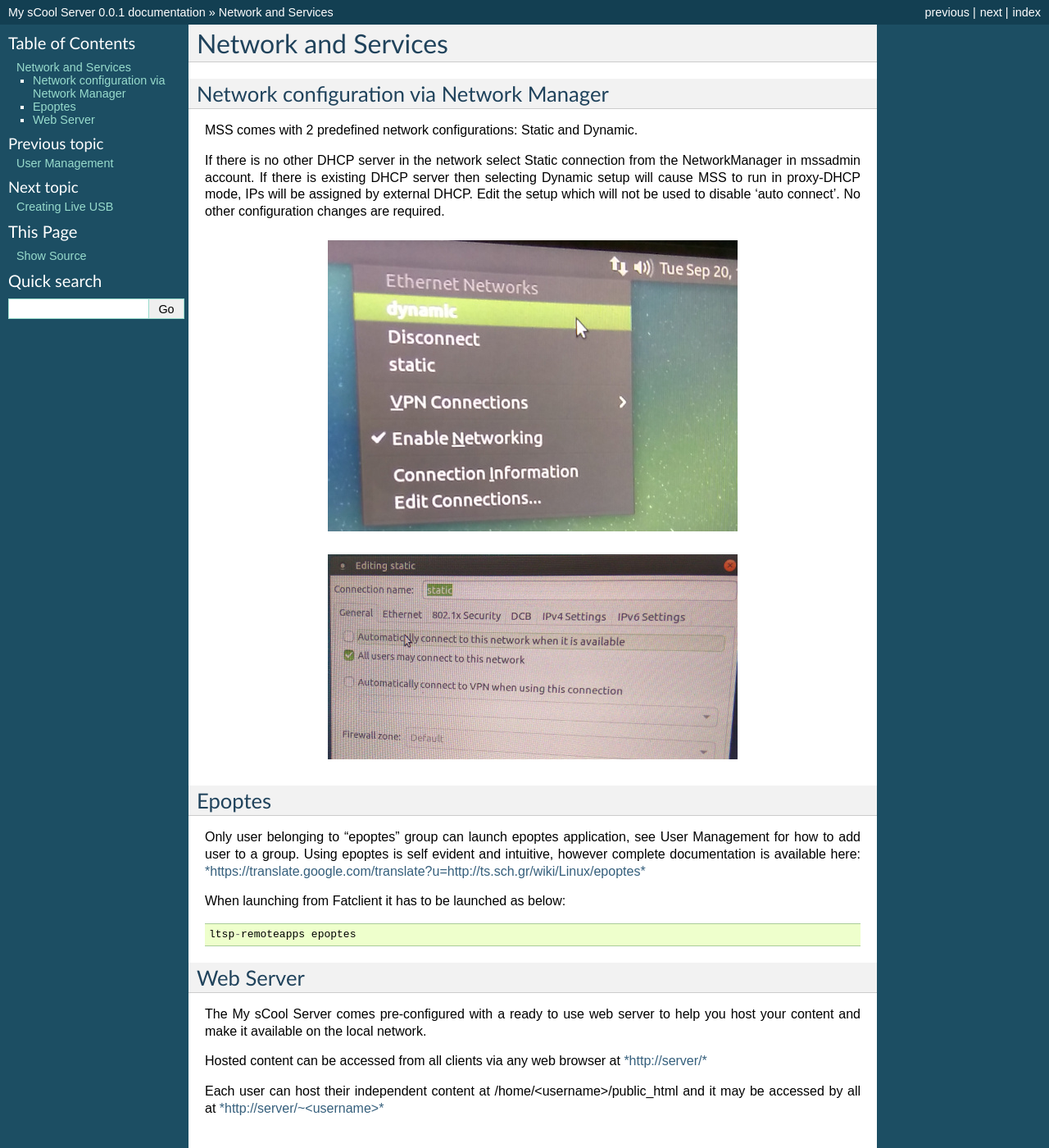
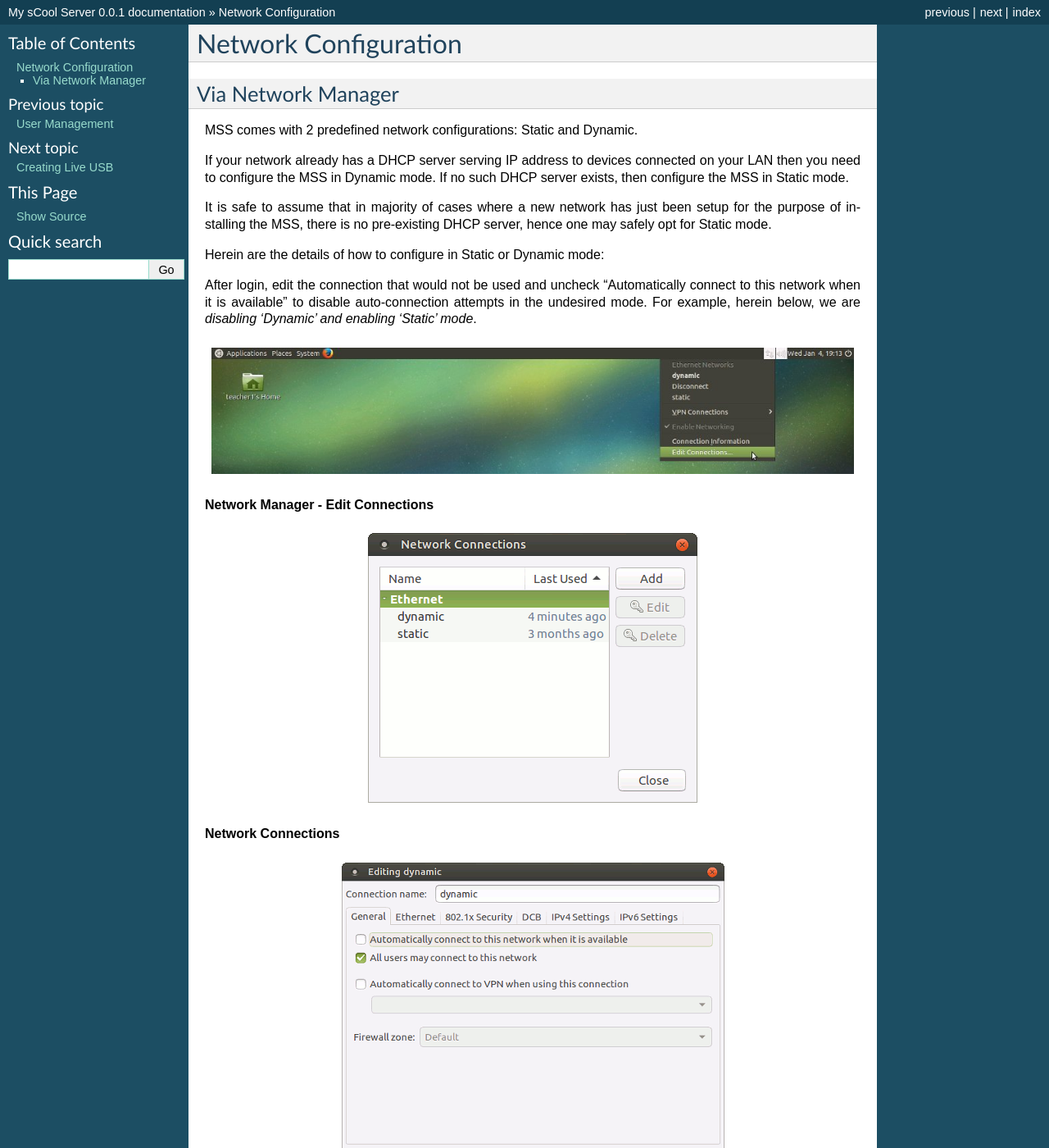
Before and after one commit to geets04/mss, a Sphinx documentation site: the page built from docs/source/02-Network.rst, in a window 1280 px wide and 1400 px high. Shown: the whole window at 82% size. Built offline with Sphinx 7.4.7, drawn with Linux system fonts in a browser that asks for light colours; some of the changed text lies outside the part shown.

Commit message:
Changed content and included more images

```diff
--- a/docs/source/02-Network.rst
+++ b/docs/source/02-Network.rst
@@ -1,45 +1,34 @@
-Network and Services
+Network Configuration
 ====================
-Network configuration via Network Manager
+Via Network Manager
 -----------------------------------------
 MSS comes with 2 predefined network configurations: Static and Dynamic.
 
-If there is no other DHCP server in the network select Static connection
-from the NetworkManager in mssadmin account. If there is existing DHCP
-server then selecting Dynamic setup will cause MSS to run in proxy-DHCP
-mode, IPs will be assigned by external DHCP. Edit the setup which will
-not be used to disable ‘auto connect’. No other configuration changes
-are required.
+If your network already has a DHCP server serving IP address to devices connected on your LAN then you need to configure the MSS in Dynamic mode. If no such DHCP server exists, then configure the MSS in Static mode.
 
-.. figure:: images/image00.jpg
-   :alt:
+It is safe to assume that in majority of cases where a new network has just been setup for the purpose of installing the MSS, there is no pre-existing DHCP server, hence one may safely opt for Static mode.
 
-.. figure:: images/image02.jpg
-   :alt:
+Herein are the details of how to configure in Static or Dynamic mode:
 
-Epoptes
--------
-Only user belonging to “epoptes” group can launch epoptes application,
-see User Management for how to add user to a group. Using epoptes is
-self evident and intuitive, however complete documentation is available
-here:
-`*https://translate.google.com/translate?u=http://ts.sch.gr/wiki/Linux/epoptes* <https://translate.google.com/translate?u=http://ts.sch.gr/wiki/Linux/epoptes>`__
+After login, edit the connection that would not be used and uncheck “Automatically connect to this network when it is available” to disable auto-connection attempts in the undesired mode. For example, herein below, we are *disabling ‘Dynamic’ and enabling ‘Static’ mode*.
 
-When launching from Fatclient it has to be launched as below:
+.. figure:: images/edit-connections.jpg
+   :alt: Network Manager - Edit Connections
+**Network Manager - Edit Connections**
 
-::
 
-    ltsp-remoteapps epoptes
+.. figure:: images/network-connections-open.png
+   :alt: Network Connections Window
+**Network Connections**
 
-Web Server
-----------
-The My sCool Server comes pre-configured with a ready to use web server
-to help you host your content and make it available on the local
-network.
 
-Hosted content can be accessed from all clients via any web browser at
-`*http://server/* <http://server/>`__
+.. figure:: images/dynamic-off.png
+   :alt: Editing dynamic window
+**Uncheck to switch off dynamic mode**
 
-Each user can host their independent content at
-/home/<username>/public\_html and it may be accessed by all at
-`*http://server/~<username>* <http://server/~username>`__
+
+.. figure:: images/static-on.png
+   :alt: Editing static window
+**Check to switch on static mode**
+
+Finally, choose “static” in the Network Manager menu and your MSS is now operating in static mode.
```
